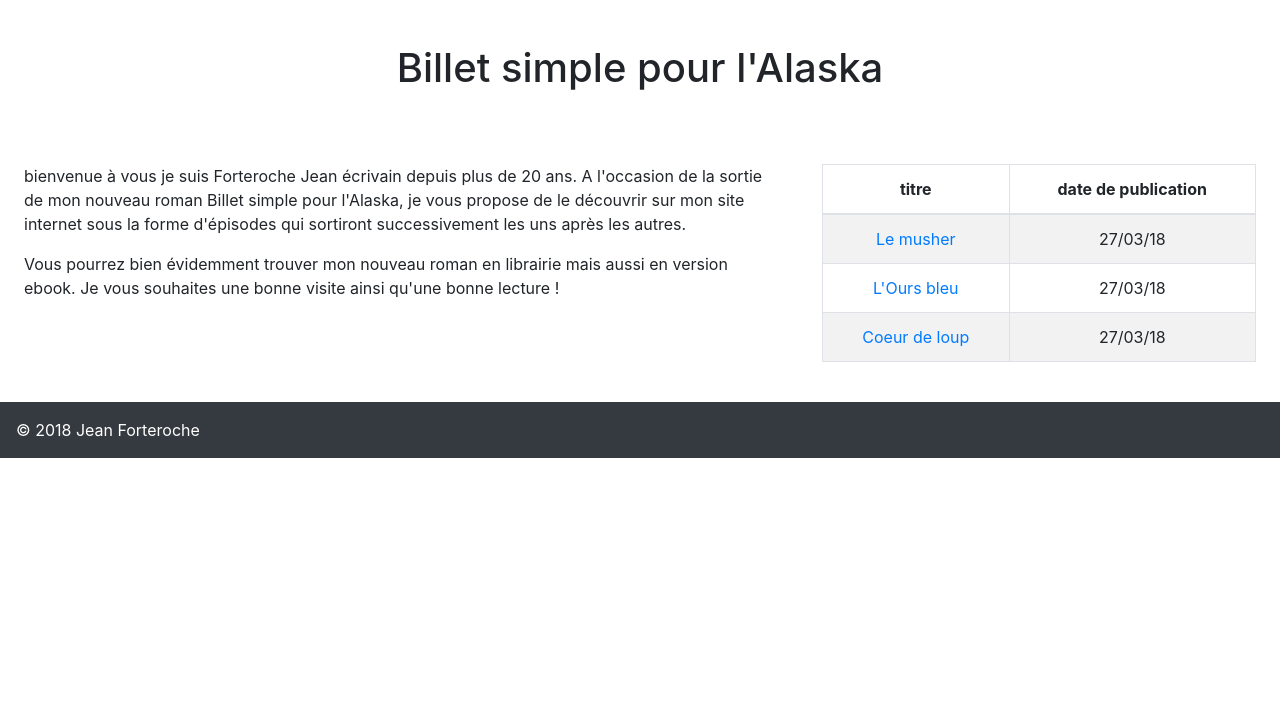
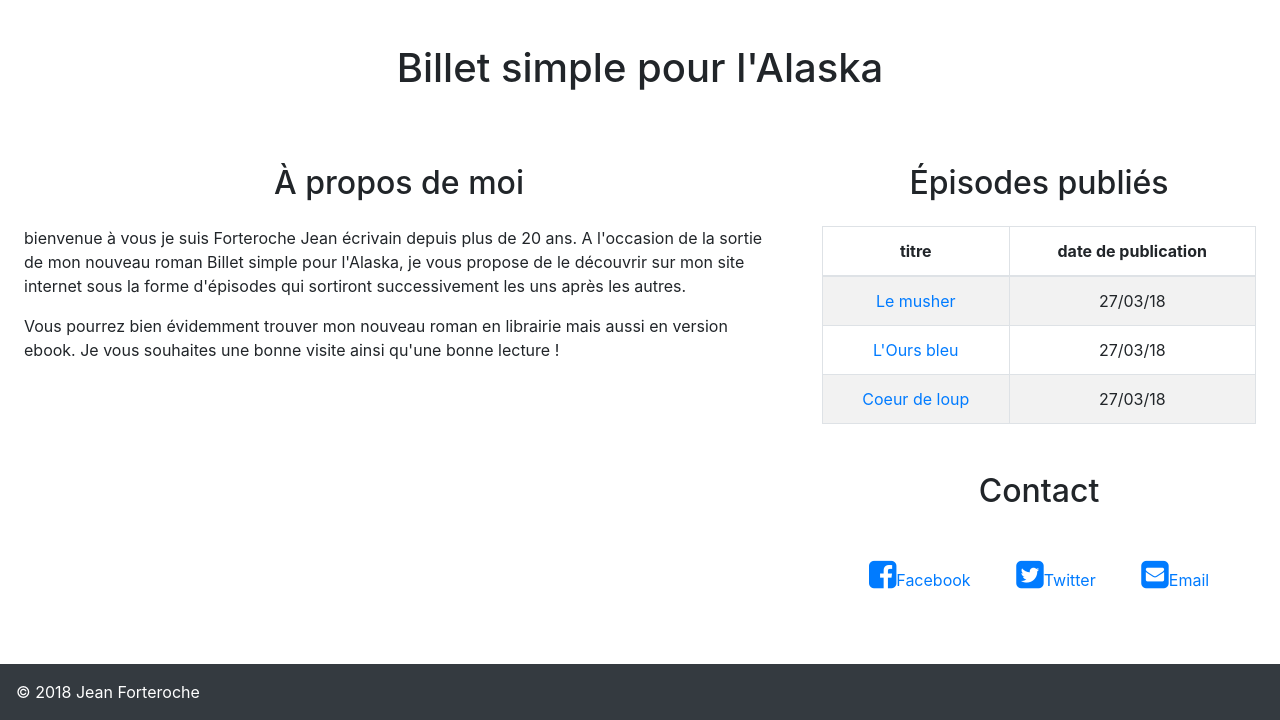
Before and after one commit to michelre/projet4, a PHP site: page / in a window 1280 px wide. Shown: the part 408-1128 px from the top of the page. Before the commit the page ends 866 px from the top, so only its background shows below. Run offline with PHP 8.4, Linux system fonts and the light colour scheme; data comes from the database, SQL or seed files in the repository.

Commit message:
ajout partie contact

```diff
--- a/view/accueil.php
+++ b/view/accueil.php
@@ -15,6 +15,7 @@
     <link rel='stylesheet' href='https://cdnjs.cloudflare.com/ajax/libs/twitter-bootstrap/4.0.0/css/bootstrap.min.css'/>
     <link rel="stylesheet" href="public/nav.css">
     <link rel="stylesheet" href="public/margin.css">
+    <link rel="stylesheet" href="public/contact.css">
     <title>Accueil</title>
 </head>
 <body>
@@ -26,6 +27,7 @@
 
     <div class="d-lg-flex mt-3 mt-md-5">
         <div class="présentation p-3 p-md-4">
+            <h2 class="text-center mb-4">À propos de moi</h2>
             <p>bienvenue à vous je suis Forteroche Jean écrivain depuis plus de 20 ans. A l'occasion de la sortie de mon nouveau roman Billet simple pour l'Alaska,
              je vous propose de le découvrir sur mon site internet sous la forme d'épisodes qui sortiront successivement les uns après les autres.
             </p>
@@ -35,7 +37,8 @@
             </p>
         </div>
         <div class="liste-article p-3 p-md-4 w-100">
-            <table class="table table-striped table-bordered ">
+            <h2 class="text-center mb-4">Épisodes publiés</h2>
+            <table class="table table-striped table-bordered">
                 <thead>
                     <tr class="text-center">
                         <th scope="col">titre</th>
@@ -56,6 +59,15 @@
                     ?>
                 </tbody>
             </table>
+
+            <div class="contact mt-5">
+                <h2 class="text-center mb-4">Contact</h2>
+                <div class="bordure mb-4 p-4 d-sm-flex justify-content-around custom">
+                    <a href=""><i class="fa fa-facebook-square fa-2x" aria-hidden="true"></i>Facebook</a>
+                    <a href=""><i class="fa fa-twitter-square fa-2x" aria-hidden="true"></i>Twitter</a>
+                    <a href=""><i class="fa fa-envelope-square fa-2x" aria-hidden="true"></i>Email</a>
+                </div>
+            </div>
         </div>
     </div>
 
```
